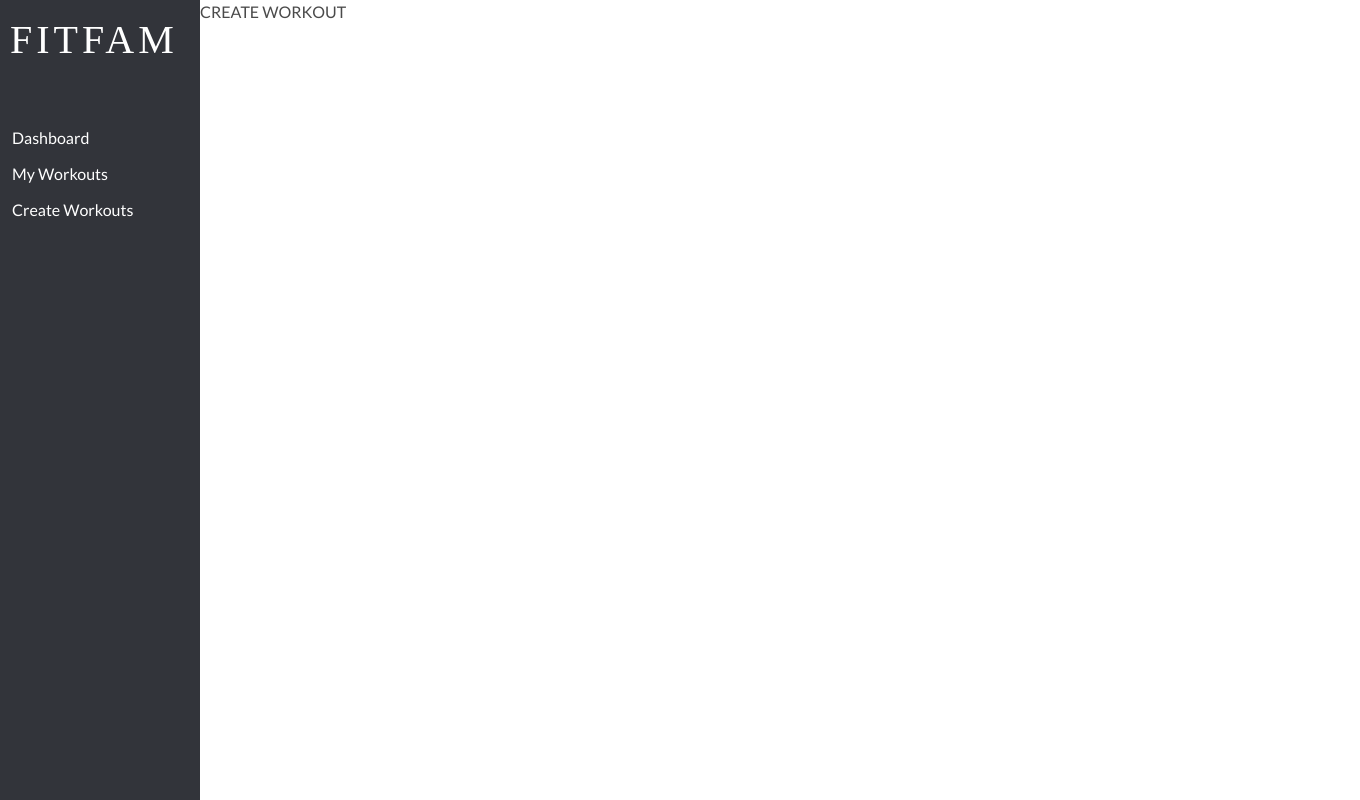
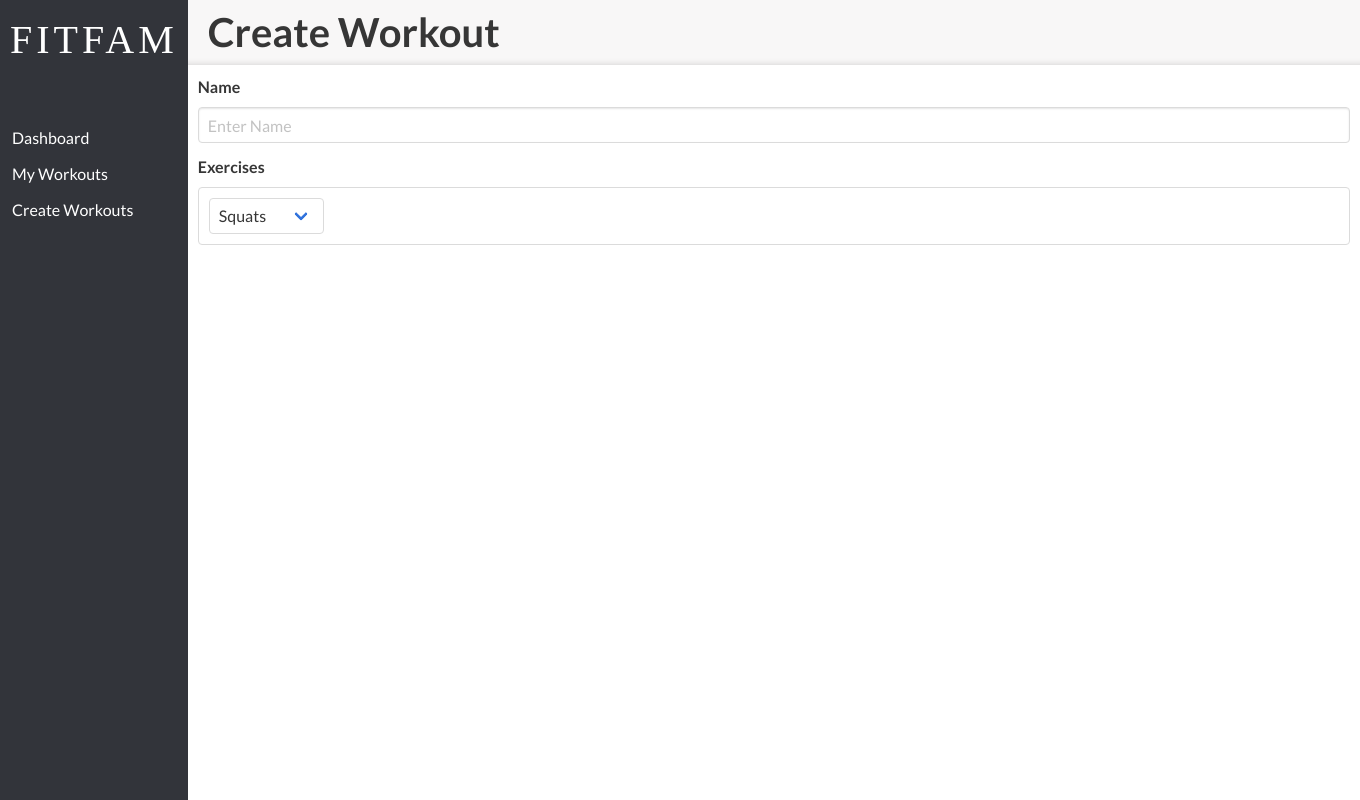
Before and after one commit to Jfcurd/fitfam-client, a React app: page /workouts/create in a window 1280 px wide. Shown: the whole page, 1360 px wide, since content can reach past the window. Built offline with nearby package versions, Linux system fonts and the light colour scheme; a web font is replaced by a local one.

Commit message:
Page layout, start create workout

```diff
--- a/src/colors.scss
+++ b/src/colors.scss
@@ -1,3 +1,5 @@
 $dark-background: #32343a;
+$light-background: #f8f7f7;
 $white: #ffffff;
-$red-hover: #9c2525;
+$hover-background: #239fe0;
+$grey-lighter: hsl(0, 0%, 86%);
--- a/src/components/common/basic_layout.tsx
+++ b/src/components/common/basic_layout.tsx
@@ -1,4 +1,5 @@
 import * as React from "react";
+import "./layout.scss";
 
 interface IBasicLayoutProps {
   header: string;
@@ -7,18 +8,16 @@ interface IBasicLayoutProps {
 export class BasicLayout extends React.Component<IBasicLayoutProps> {
   public render() {
     return (
-      <div className="page-content">
+      <div>
+        <div className="layout-header p1 ds-bottom">
+          <h1 className="title is-2 pl1">
+            {this.props.header}
+          </h1>
+        </div>
 
-        <section className="section">
-          <div className="container">
-            <h1 className="title">{this.props.header}</h1>
-            <h2 className="subtitle">A simple container to divide your page into <strong>sections</strong>, like the one you're currently reading</h2>
-          </div>
-        </section>
-
-        <section className="section">
+        <div className="p1">
           {this.props.children}
-        </section>
+        </div>
       </div>
     );
   }
--- /dev/null
+++ b/src/components/common/layout.scss
@@ -0,0 +1,5 @@
+@import "colors.scss";
+
+.layout-header {
+  background-color: $light-background;
+}
--- a/src/components/common/sidebar.scss
+++ b/src/components/common/sidebar.scss
@@ -1,16 +1,13 @@
 @import "../../fonts.scss";
-@import "../../colors.scss";
+@import "colors.scss";
 
 .sidebar {
   width: 200px;
   background-color: $dark-background;
-  height: 100%;
 
   .sidebar-head {
     font-family: "Gugi", cursive;
     color: $white !important;
-    cursor: pointer;
-    padding: 10px;
   }
 
   .menu-list {
@@ -19,7 +16,7 @@
       color: $white !important;
 
       &:hover {
-        background-color: $red-hover !important;
+        background-color: $hover-background !important;
       }
     }
 
--- a/src/components/common/sidebar.tsx
+++ b/src/components/common/sidebar.tsx
@@ -6,7 +6,7 @@ export class Sidebar extends React.Component<{}> {
   public render() {
     return (
       <aside className="menu sidebar">
-        <p className="menu-label is-size-2 sidebar-head">
+        <p className="menu-label is-size-2 sidebar-head p1">
           FitFam
         </p>
         <ul className="menu-list">
--- a/src/components/routes.tsx
+++ b/src/components/routes.tsx
@@ -10,6 +10,7 @@ export class Routes extends React.Component<{}> {
     return (
       <div className="fl fh">
         <Sidebar />
+        <div className="grow">
           <Switch>
             <Route exact path="/" component={Dashboard} />
             <Route exact path="/workouts" component={Workouts} />
@@ -17,6 +18,7 @@ export class Routes extends React.Component<{}> {
             <Redirect to="/" />
           </Switch>
         </div>
+      </div>
     );
   }
 }
--- /dev/null
+++ b/src/components/workouts/create_workout_card.scss
@@ -0,0 +1,7 @@
+@import 'colors.scss';
+
+.create-workout-card {
+  border: 1px solid $grey-lighter;
+  padding: 10px;
+  border-radius: 4px;
+}
--- /dev/null
+++ b/src/components/workouts/create_workout_card.tsx
@@ -0,0 +1,21 @@
+import * as React from 'react';
+import './create_workout_card.scss';
+
+export class CreateWorkoutCard extends React.Component<{}> {
+  public render() {
+    return (
+      <div className="create-workout-card">
+        <div className="field">
+          <div className="control">
+            <div className="select">
+              <select>
+                <option>Squats</option>
+                <option>Deadlifts</option>
+              </select>
+            </div>
+          </div>
+        </div>
+      </div>
+    );
+  }
+}
--- a/src/components/workouts/create_workouts.tsx
+++ b/src/components/workouts/create_workouts.tsx
@@ -1,11 +1,24 @@
 import * as React from "react";
+import { BasicLayout } from "components/common/basic_layout";
+import { CreateWorkoutCard } from "./create_workout_card";
 
 export class CreateWorkout extends React.Component<{}> {
   public render() {
     return (
-      <div>
-        CREATE WORKOUT
-      </div>
+      <BasicLayout header="Create Workout">
+        <div className="container">
+          <div className="field">
+            <label className="label">Name</label>
+            <div className="control">
+              <input className="input" type="text" placeholder="Enter Name" />
+            </div>
+          </div>
+          <div className="field">
+            <label className="label">Exercises</label>
+            <CreateWorkoutCard></CreateWorkoutCard>
+          </div>
+        </div>
+      </BasicLayout>
     );
   }
 }
--- a/src/components/workouts/workouts.tsx
+++ b/src/components/workouts/workouts.tsx
@@ -1,11 +1,12 @@
 import * as React from "react";
+import { BasicLayout } from "components/common/basic_layout";
 
 export class Workouts extends React.Component<{}> {
   public render() {
     return (
-      <div>
-        Workouts
-      </div>
+      <BasicLayout header="My Workouts">
+        Children here
+      </BasicLayout>
     );
   }
 }
--- a/src/index.scss
+++ b/src/index.scss
@@ -1,12 +1,25 @@
-$family-sans-serif: "Lato", sans-serif;
-
 html, body, #app, .app {
   height: 100%;
 }
 
+/** Flexbox **/
 .fl { display: flex; }
 .grow { flex: 1; }
 .co { flex-flow: column; }
-.fh { height: 100%; }
+
+/** Modifiers **/
+.fh { height: 100% !important; }
+.p1 { padding: 10px !important; }
+.p0\.5 { padding: 5px !important; }
+.pl1 { padding-left: 10px !important; }
+.m1 { margin: 10px !important; }
+.m0\.5 { margin: 5px !important; }
+.mt1 { margin-top: 10px !important; }
+.ds-bottom {
+  -webkit-box-shadow: inset rgba(0,0,0,.35) 0 -11px 10px -14px;
+  box-shadow: inset 0 -11px 10px -14px rgba(0,0,0,.35);
+}
+
+$family-sans-serif: "Lato", sans-serif;
 
 @import "./vendor/bulma-0.7.4/bulma.sass";
--- a/webpack.config.js
+++ b/webpack.config.js
@@ -11,6 +11,7 @@ module.exports = {
   },
   output: {
     path: distPath,
+    publicPath: '/',
     filename: '[name].[hash].js',
     sourceMapFilename: '[file].map.json'
   },
@@ -59,7 +60,6 @@ module.exports = {
   },
   plugins: [
     new HtmlWebpackPlugin({
-      chunks: ['index', 'vendor'],
       template: './src/index.html'
     }),
     new ExtractTextPlugin({
```
Lines whose indentation alone changed are shown as unchanged.
